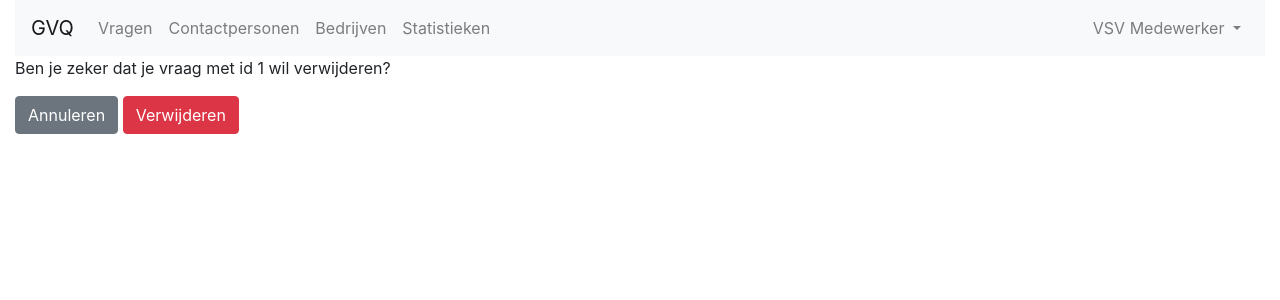
After one commit to VSVverkeerskunde/gvq-api, a Symfony app: template templates/questions/delete.html.twig in a window 1280 px wide. The commit adds this page. Shown: the top 300 px of the page. Run offline with Twig, Linux system fonts and the light colour scheme; the template is opened without the code that fills it: most values are stand-ins (such as "Sample title", 1, 10 or a date in 2020); some libraries are stand-ins or nearby versions.

Commit message:
VSVGVQ-44 Make it possible to delete a question.

```diff
--- a/templates/admin_nav.html.twig
+++ b/templates/admin_nav.html.twig
@@ -13,19 +13,19 @@
     </button>
     <div class="collapse navbar-collapse justify-content-stretch" id="navbar_content">
         <ul class="navbar-nav mr-auto">
-            <li class="nav-item {{ app.request.get('_route') == 'questions_index' ? 'active' }}">
+            <li class="nav-item {{ app.request.get('_route') == 'questions_view_index' ? 'active' }}">
                 <a class="nav-link"
-                   href="{{ path('questions_index') }}">Vragen
+                   href="{{ path('questions_view_index') }}">Vragen
                 </a>
             </li>
             <li class="nav-item {{ app.request.get('_route') == 'users_index' ? 'active' }}">
                 <a class="nav-link"
-                   href="{{ path('users_index') }}">Contactpersonen
+                   href="{{ path('users_view_index') }}">Contactpersonen
                 </a>
             </li>
             <li class="nav-item {{ app.request.get('_route') == 'companies_index' ? 'active' }}">
                 <a class="nav-link"
-                   href="{{ path('companies_index') }}">Bedrijven
+                   href="{{ path('companies_view_index') }}">Bedrijven
                 </a>
             </li>
             <li class="nav-item">
--- /dev/null
+++ b/templates/questions/delete.html.twig
@@ -0,0 +1,19 @@
+{% extends 'admin_base.html.twig' %}
+
+{% block title %}VRAGEN{% endblock %}
+
+{% block content %}
+
+    <p>Ben je zeker dat je vraag met id {{ id }} wil verwijderen?</p>
+
+    <form method="post">
+        <div class="form-group">
+            <a role="button"
+               class="btn btn-secondary"
+               href="{{ path('questions_view_index') }}">Annuleren</a>
+            <button type="submit"
+                    class="btn btn-danger">Verwijderen</button>
+        </div>
+    </form>
+
+{% endblock %}
```
Also changed, not shown: config/routes.yaml (+8 -4 lines), src/Question/Controllers/QuestionViewController.php (+23 -1 lines), templates/questions/index.html.twig (+7 -6 lines).
